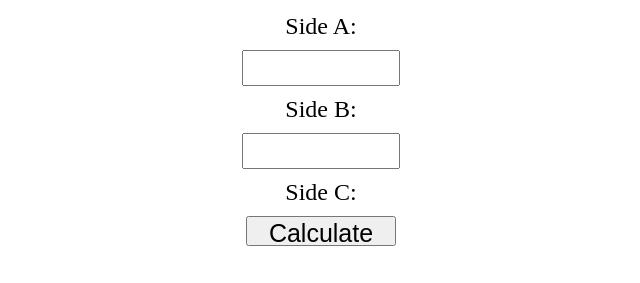
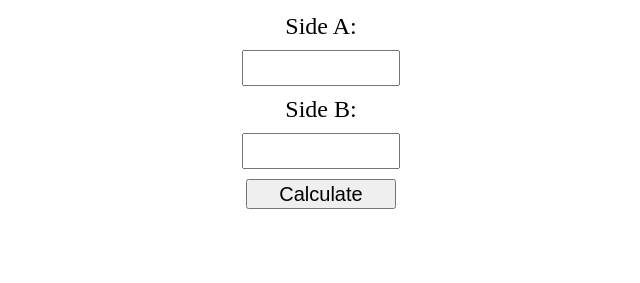
Before and after one commit to JD-R0driguez/hypotenusa-calculator, a plain HTML site: page index.html in a window 1280 px wide. Shown: the whole page, without its empty margins (319-959 px from the left). Drawn offline with Linux system fonts and the light colour scheme.

Commit message:
Clean code

```diff
--- a/index.html
+++ b/index.html
@@ -12,7 +12,6 @@
     <input type="text" id="aInput">
     <label id="SideB">Side B:</label>
     <input type="text" id="bInput">
-    <label id="SideC">Side C:</label>
     <button id="myButton">Calculate</button>
     <h2 id="result"></h2>
     <script src="index.js"></script>
--- a/styles.css
+++ b/styles.css
@@ -11,5 +11,5 @@ body {
 input, button {
     height: 30px;
     width: 150px;
-    font-size: 25px;
+    font-size: 20px;
 }
```
